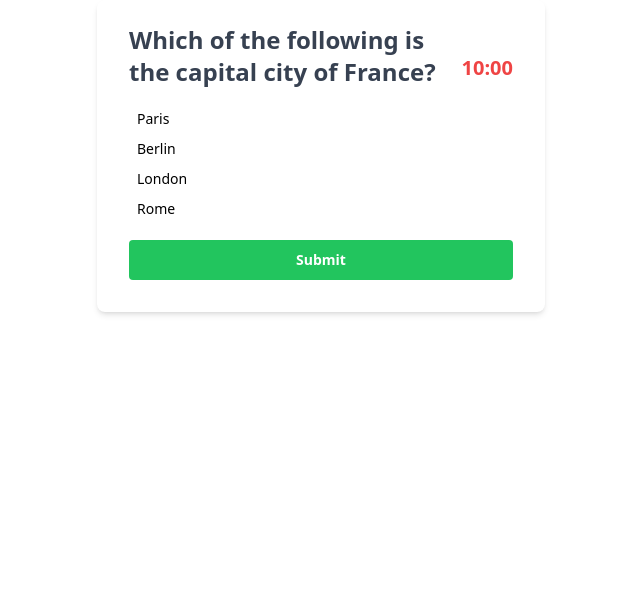
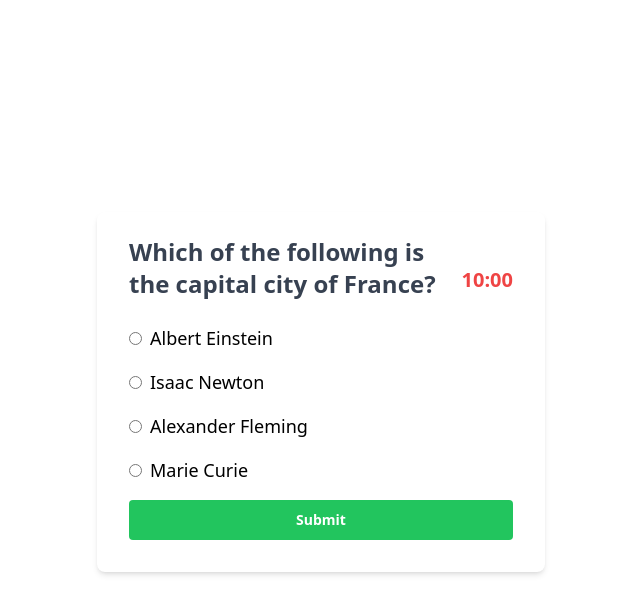
Before and after one commit to suhyeoonn/multiple-choice-test, a SvelteKit app: page / in a window 1280 px wide. Shown: the top 614 px of the page, without its empty margins (319-959 px from the left). Built offline with nearby package versions, Linux system fonts and the light colour scheme.

Commit message:
🎨 서버에서 문제 데이터를 받아 출력하는 구조로 변경

```diff
--- /dev/null
+++ b/src/lib/components/OptionItem.svelte
@@ -0,0 +1,9 @@
+<script lang="ts">
+	export let id: string;
+	export let option: string;
+</script>
+
+<div class="flex items-center">
+	<input {id} class="mr-2" type="radio" name="scientist" />
+	<label for={id} class="text-lg"> {option} </label>
+</div>
--- a/src/routes/+layout.svelte
+++ b/src/routes/+layout.svelte
@@ -1,5 +1,5 @@
 <script>
-    import "../app.css";
-  </script>
+	import '../app.css';
+</script>
 
-  <slot />
+<slot />
--- /dev/null
+++ b/src/routes/+page.server.ts
@@ -0,0 +1,11 @@
+export function load() {
+	return {
+		questions: [
+			{
+				question: 'Which of the following is the capital city of France?',
+				options: ['Albert Einstein', 'Isaac Newton', 'Alexander Fleming', 'Marie Curie'],
+				answerIndex: 2
+			}
+		]
+	};
+}
--- a/src/routes/+page.svelte
+++ b/src/routes/+page.svelte
@@ -1,18 +1,32 @@
+<script lang="ts">
+	import OptionItem from '$lib/components/OptionItem.svelte';
+
+	export let data;
+</script>
+
 <!--
 // v0 by Vercel.
 // https://v0.dev/t/IOT2XHiah2I
 -->
-<div class="w-full max-w-md mx-auto">
-        <div class="bg-white shadow-md rounded-lg px-8 pt-6 pb-8 mb-4"><div class="flex justify-between items-center"><h2 class="mb-6 text-2xl font-bold text-gray-700">Which of the following is the capital city of France?</h2><div class="text-red-500 font-bold text-xl">
-    10:00
-  </div></div><div class="space-y-4"><div class="flex items-center"><div></div><label class="text-sm font-medium leading-none peer-disabled:cursor-not-allowed peer-disabled:opacity-70 ml-2" for="paris">
-      Paris
-    </label></div><div class="flex items-center"><div></div><label class="text-sm font-medium leading-none peer-disabled:cursor-not-allowed peer-disabled:opacity-70 ml-2" for="berlin">
-      Berlin
-    </label></div><div class="flex items-center"><div></div><label class="text-sm font-medium leading-none peer-disabled:cursor-not-allowed peer-disabled:opacity-70 ml-2" for="london">
-      London
-    </label></div><div class="flex items-center"><div></div><label class="text-sm font-medium leading-none peer-disabled:cursor-not-allowed peer-disabled:opacity-70 ml-2" for="rome">
-      Rome
-    </label></div></div><div class="mt-6"><button class="inline-flex items-center justify-center text-sm ring-offset-background transition-colors focus-visible:outline-none focus-visible:ring-2 focus-visible:ring-ring focus-visible:ring-offset-2 disabled:pointer-events-none disabled:opacity-50 h-10 w-full bg-green-500 hover:bg-green-600 text-white font-bold py-2 px-4 rounded">
-    Submit
-  </button></div></div></div>
+<div class="w-full h-screen max-w-md mx-auto flex flex-col justify-center">
+	<div class="bg-white shadow-md rounded-lg px-8 pt-6 pb-8 mb-4">
+		<div class="flex justify-between items-center">
+			<h2 class="mb-6 text-2xl font-bold text-gray-700">
+				{data.questions[0].question}
+			</h2>
+			<div class="text-red-500 font-bold text-xl">10:00</div>
+		</div>
+		<form class="space-y-4">
+			{#each data.questions[0].options as option, i}
+				<OptionItem id={i.toString()} {option} />
+			{/each}
+			<div class="mt-6">
+				<button
+					class="inline-flex items-center justify-center text-sm ring-offset-background transition-colors focus-visible:outline-none focus-visible:ring-2 focus-visible:ring-ring focus-visible:ring-offset-2 disabled:pointer-events-none disabled:opacity-50 h-10 w-full bg-green-500 hover:bg-green-600 text-white font-bold py-2 px-4 rounded"
+				>
+					Submit
+				</button>
+			</div>
+		</form>
+	</div>
+</div>
```
